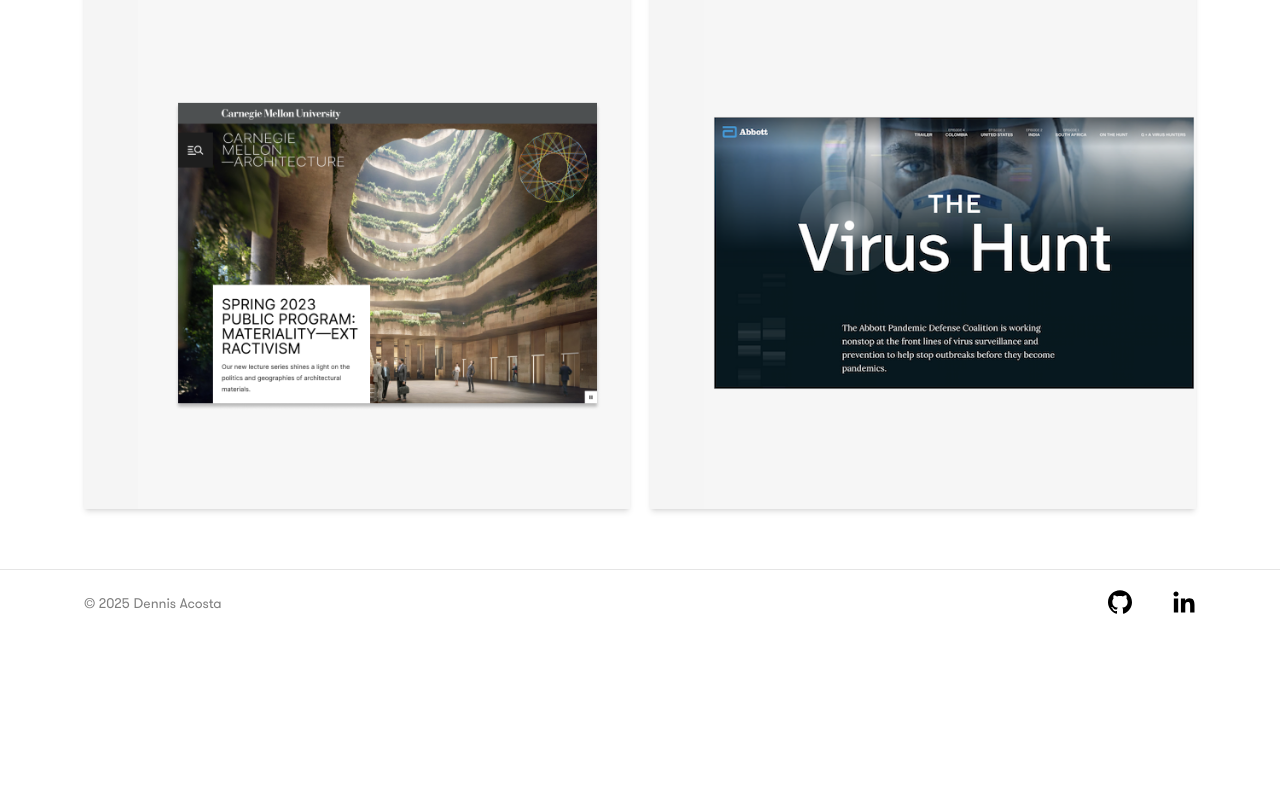
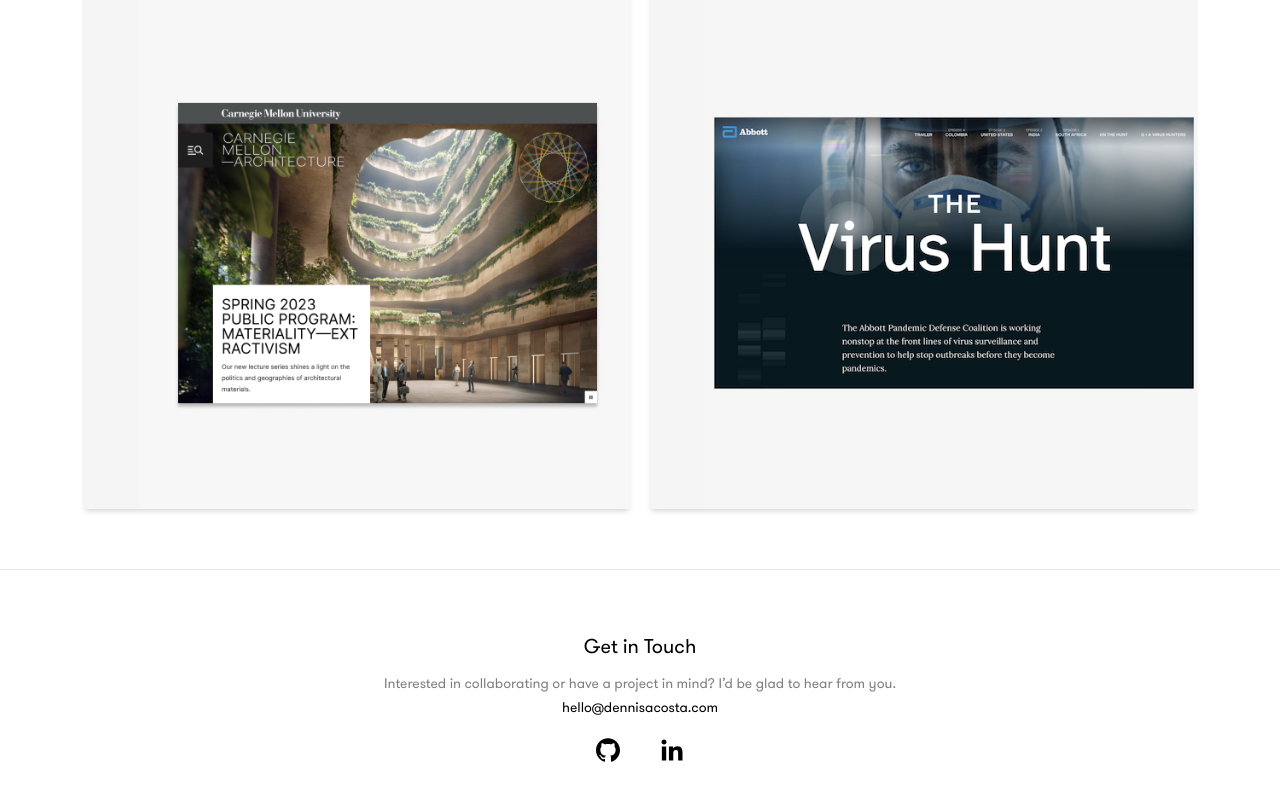
Before and after one commit to da-022412/portfolio, a Next.js app: page / in a window 1280 px wide. Shown: the part 3260-4060 px from the top of the page. Before the commit the page ends 3894 px from the top, so only its background shows below. Built offline with nearby package versions, Linux system fonts and the light colour scheme.

Commit message:
Update footer

```diff
--- a/src/components/Footer/Footer.tsx
+++ b/src/components/Footer/Footer.tsx
@@ -1,18 +1,27 @@
 import Link from "next/link";
-
-const currentYear = new Date().getFullYear();
 
 export default function Footer() {
   return (
     <footer className="border-t border-black/10">
       <div className="mx-auto max-w-6xl">
-        <div className="flex items-center justify-between p-5">
-          <div>
+        <div className="px-5 py-15 text-center">
+          <div className="text-center">
+            <h3 className="text-xl/8">Get in Touch</h3>
+          </div>
+          <div className="mt-2">
             <span className="text-sm text-black/50">
-              © {currentYear} Dennis Acosta
+              Interested in collaborating or have a project in mind? I’d be glad
+              to hear from you.
+              <br />
+              <Link
+                href="mailto&#58;hell%&#54;&#70;&#64;&#100;&#101;nn%6&#57;%73&#37;6&#49;c&#37;6Fs%7&#52;a&#46;c&#111;m"
+                className="text-black transition duration-300 ease-in-out hover:text-black/50"
+              >
+                hel&#108;o&#64;dennisaco&#115;ta&#46;&#99;o&#109;
+              </Link>
             </span>
           </div>
-          <nav>
+          <nav className="mt-5 flex items-center justify-center">
             <ul className="flex list-none gap-5 md:gap-10">
               <li>
                 <Link
--- a/src/components/Header/Header.tsx
+++ b/src/components/Header/Header.tsx
@@ -25,7 +25,7 @@
               </li>
               <li>
                 <Link
-                  href="#contact"
+                  href="mailto&#58;hell%&#54;&#70;&#64;&#100;&#101;nn%6&#57;%73&#37;6&#49;c&#37;6Fs%7&#52;a&#46;c&#111;m"
                   className="text-sm transition duration-300 ease-in-out hover:text-black/50 md:text-base"
                 >
                   Contact
```
